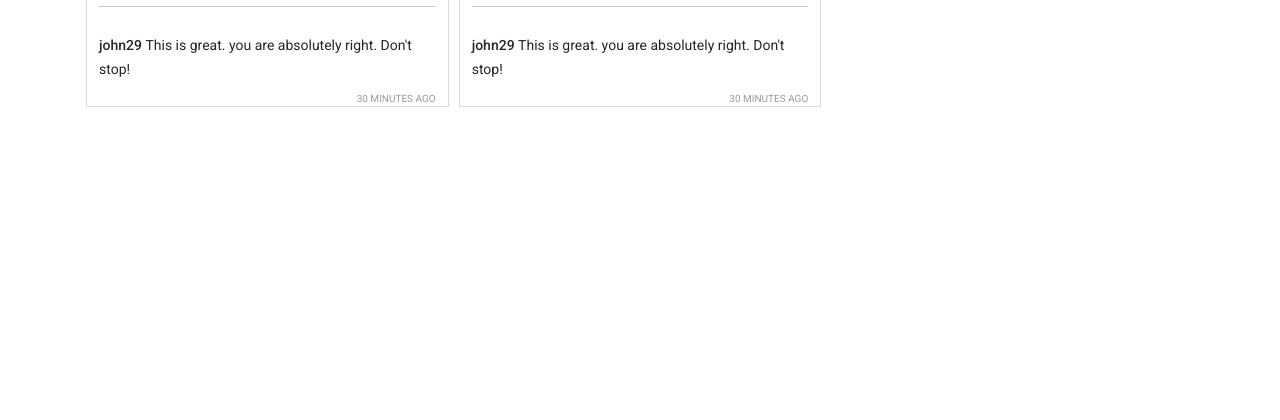
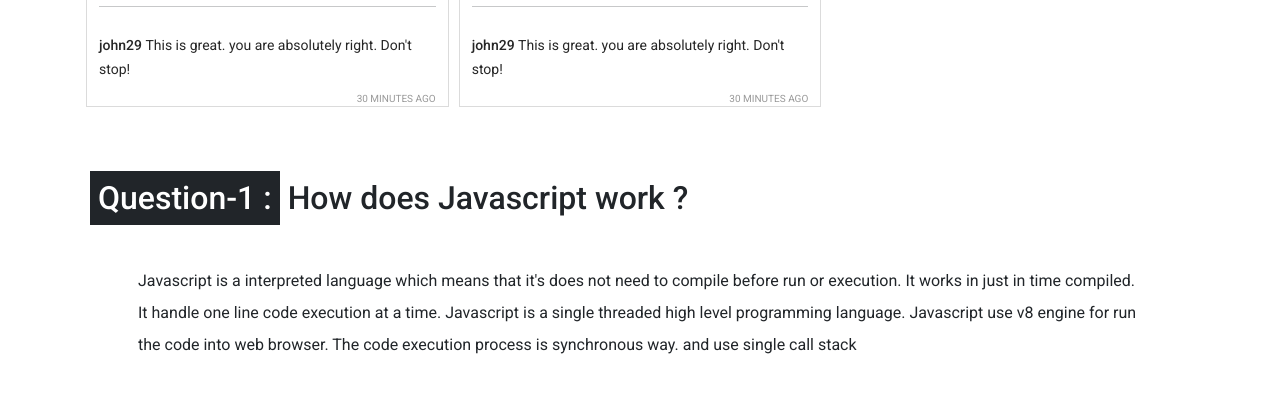
Before and after one commit to frsiam/insta-shohor, a plain HTML site: page index.html in a window 1280 px wide. Shown: the part 1425-1845 px from the top of the page. Before the commit the page ends 1548 px from the top, so only its background shows below. Drawn offline with nearby package versions, Linux system fonts and the light colour scheme.

Commit message:
answearing the first question of a section

```diff
--- a/index.html
+++ b/index.html
@@ -77,6 +77,12 @@
                 <h1>Reported posts</h1>
             </div>
         </main>
+        <section class="container my-5">
+            <div class="my-2 p-2">
+                <h2><span class="bg-dark text-white p-2">Question-1 :</span> How does Javascript work ?</h2>
+                <p class="m-5 lh-lg">Javascript is a interpreted language which means that it's does not need to compile before run or execution. It works  in just in time compiled. It handle one line code execution at a time. Javascript is a single threaded high level programming language. Javascript use v8 engine for run the code into web browser. The code execution process is synchronous way. and use single call stack</p>
+            </div>
+        </section>
         <footer></footer>
 
         <!-- add javascript  file  -->
```
